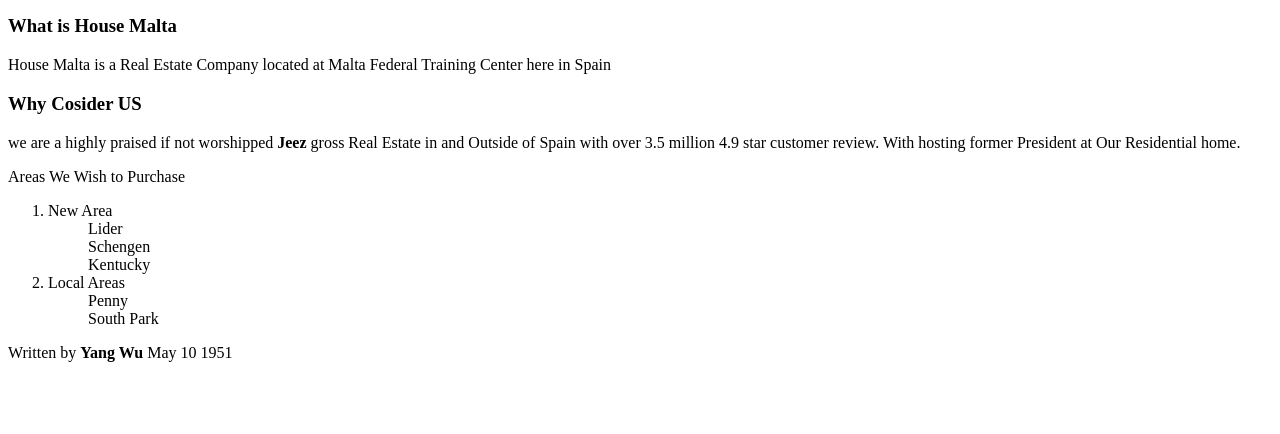
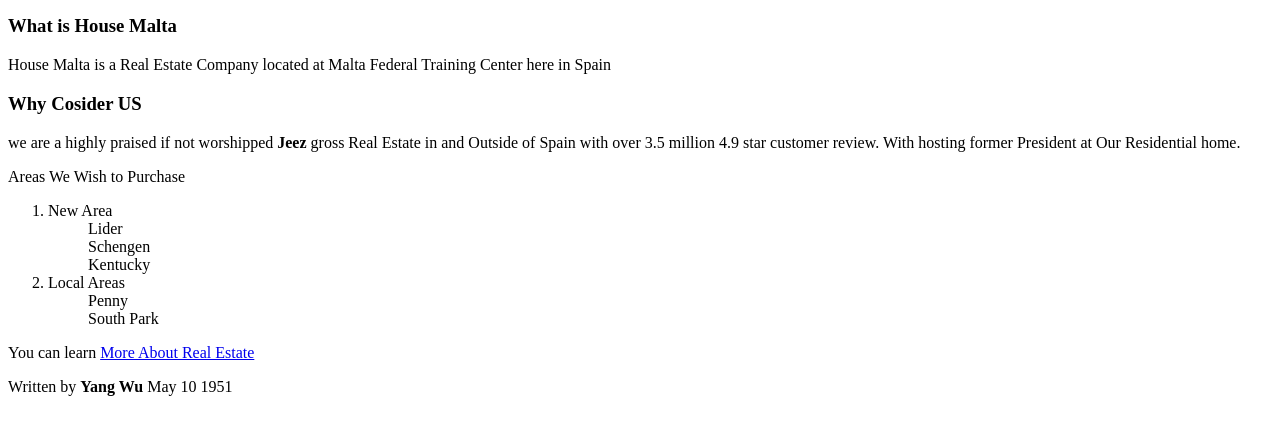
Before and after one commit to dCOMMICS/sanonASMR, a plain HTML site: page index2.html in a window 1280 px wide. Shown: the part 272-706 px from the top of the page. Drawn offline with Linux system fonts and the light colour scheme.

```diff
--- a/index2.html
+++ b/index2.html
@@ -68,9 +68,9 @@
         South Park
       </ul>
     </ol>
-
-
-
+<p>You can learn
+    <a href="https://www.investopedia.com/terms/r/realestate.asp" target="_blank">More About Real Estate</a>
+</p>
     <footer>
       <p>Written by <b> Yang Wu</b> May 10 1951</p>
     </footer>
```
